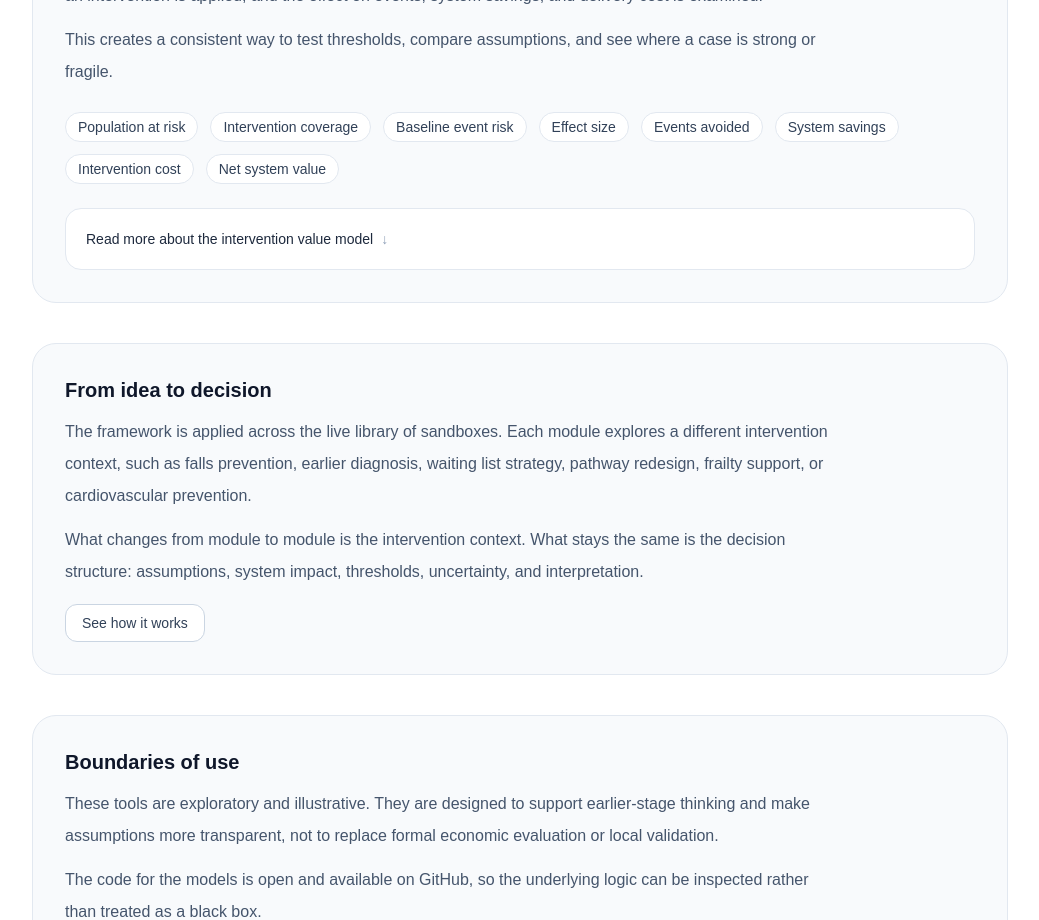
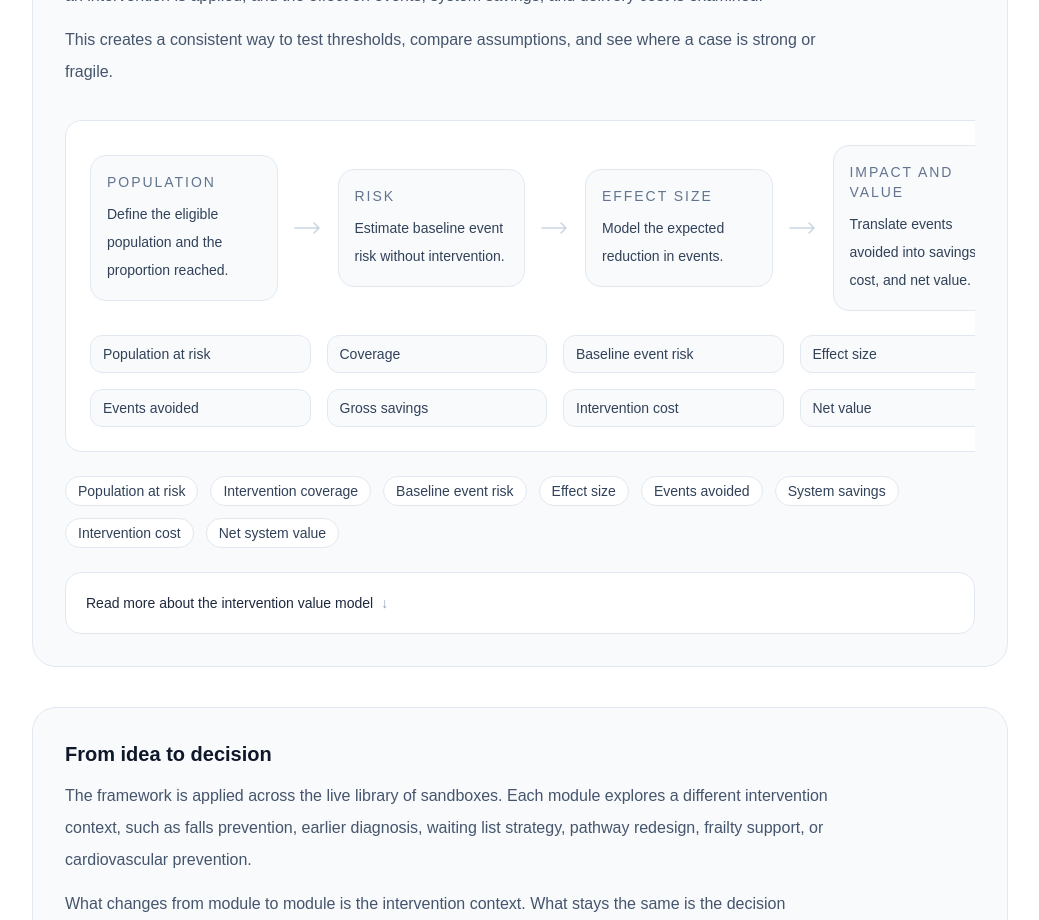
Before and after one commit to olivercareyncl/health-economics-scenario-lab, a Next.js app in the folder site/: page /framework in a window 1280 px wide. Shown: the part 1580-2500 px from the top of the page, without its empty margins (120-1159 px from the left). Built offline with nearby package versions, Linux system fonts and the light colour scheme.

Commit message:
Update page.tsx

```diff
--- a/site/src/app/framework/page.tsx
+++ b/site/src/app/framework/page.tsx
@@ -262,6 +262,43 @@ export default function FrameworkPage() {
             assumptions, and see where a case is strong or fragile.
           </p>
 
+          <div className="mt-8 overflow-x-auto">
+            <div className="min-w-[980px] rounded-2xl border border-slate-200 bg-white p-6">
+              <div className="grid grid-cols-[1fr_auto_1fr_auto_1fr_auto_1fr] items-center gap-4">
+                <ModelStep
+                  title="Population"
+                  body="Define the eligible population and the proportion reached."
+                />
+                <Arrow />
+                <ModelStep
+                  title="Risk"
+                  body="Estimate baseline event risk without intervention."
+                />
+                <Arrow />
+                <ModelStep
+                  title="Effect size"
+                  body="Model the expected reduction in events."
+                />
+                <Arrow />
+                <ModelStep
+                  title="Impact and value"
+                  body="Translate events avoided into savings, cost, and net value."
+                />
+              </div>
+
+              <div className="mt-6 grid grid-cols-4 gap-4">
+                <MiniMetric label="Population at risk" />
+                <MiniMetric label="Coverage" />
+                <MiniMetric label="Baseline event risk" />
+                <MiniMetric label="Effect size" />
+                <MiniMetric label="Events avoided" />
+                <MiniMetric label="Gross savings" />
+                <MiniMetric label="Intervention cost" />
+                <MiniMetric label="Net value" />
+              </div>
+            </div>
+          </div>
+
           <div className="mt-6 flex flex-wrap gap-3 text-sm text-slate-700">
             {modelSteps.map((item) => (
               <span
@@ -424,3 +461,54 @@ export default function FrameworkPage() {
     </div>
   );
 }
+
+function ModelStep({
+  title,
+  body,
+}: {
+  title: string;
+  body: string;
+}) {
+  return (
+    <div className="rounded-2xl border border-slate-200 bg-slate-50 p-4">
+      <p className="text-sm font-medium uppercase tracking-[0.14em] text-slate-500">
+        {title}
+      </p>
+      <p className="mt-2 text-sm leading-7 text-slate-700">{body}</p>
+    </div>
+  );
+}
+
+function MiniMetric({ label }: { label: string }) {
+  return (
+    <div className="rounded-xl border border-slate-200 bg-slate-50 px-3 py-2 text-sm text-slate-700">
+      {label}
+    </div>
+  );
+}
+
+function Arrow() {
+  return (
+    <div
+      className="flex items-center justify-center text-slate-300"
+      aria-hidden="true"
+    >
+      <svg
+        width="28"
+        height="12"
+        viewBox="0 0 28 12"
+        fill="none"
+        xmlns="http://www.w3.org/2000/svg"
+        className="block"
+      >
+        <path
+          d="M1 6H25M25 6L20 1M25 6L20 11"
+          stroke="currentColor"
+          strokeWidth="1.5"
+          strokeLinecap="round"
+          strokeLinejoin="round"
+        />
+      </svg>
+    </div>
+  );
+}
```
